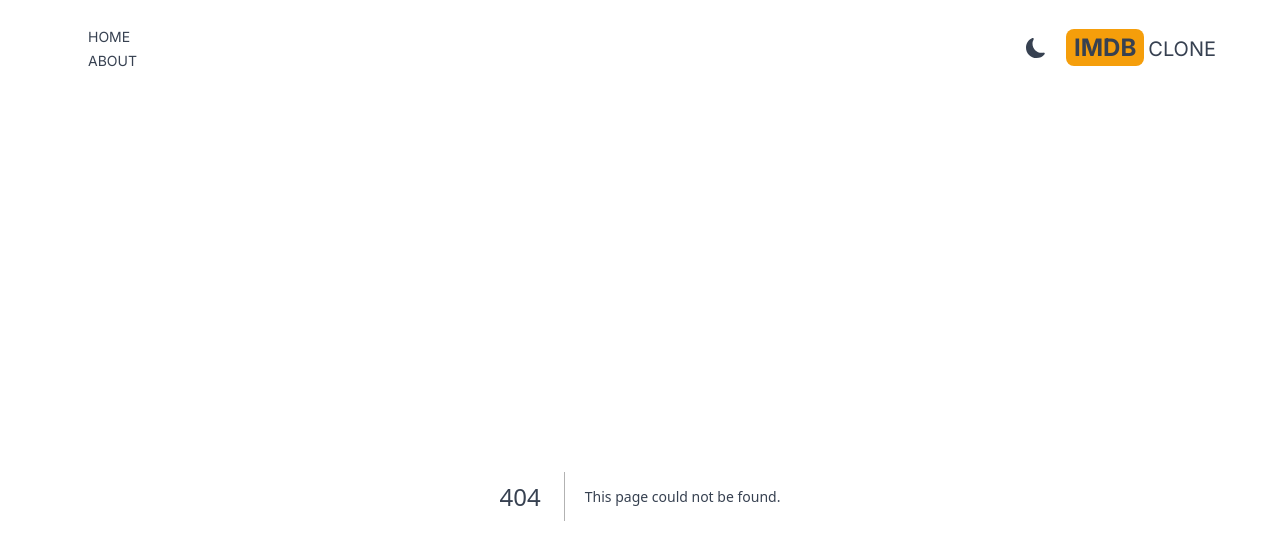
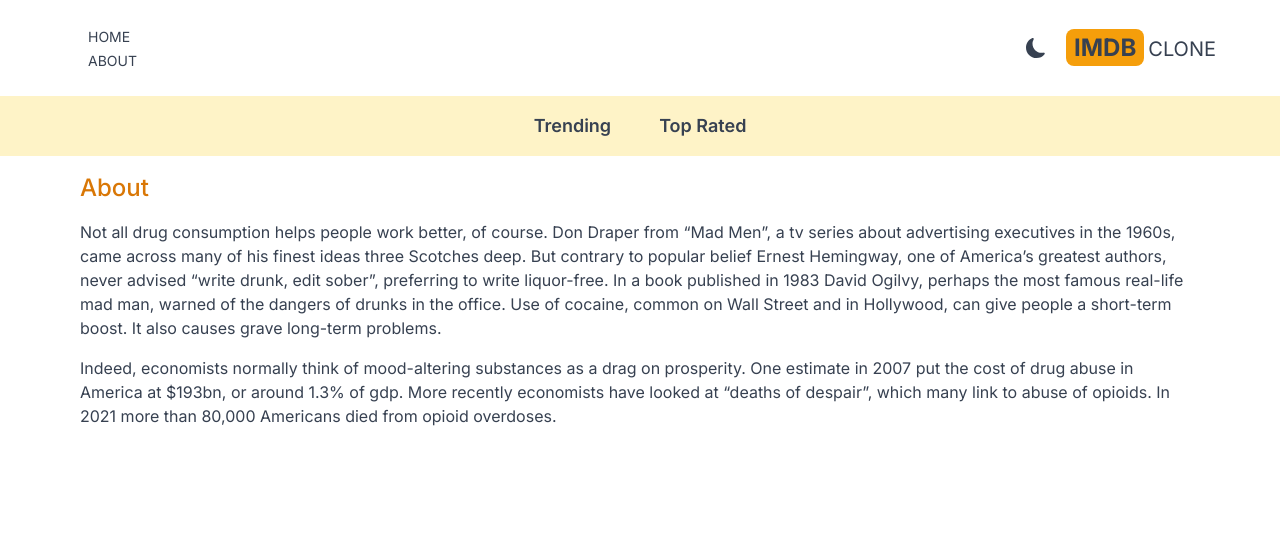
Before and after one commit to hwonkim-infra/IMDBClone, a Next.js app: page /about in a window 1280 px wide. Before the commit this address had no page. Shown: the top 560 px of the page. Built offline with nearby package versions, Linux system fonts and the light colour scheme.

Commit message:
fetch data from tmdb api in the homePage

```diff
--- /dev/null
+++ b/src/app/about/page.js
@@ -0,0 +1,13 @@
+import React from "react";
+
+export default function About() {
+  return (
+    <div className="max-w-6xl mx-auto space-y-4 p-4">
+      <h1 className="text-2xl font-medium text-amber-600">About</h1><p>
+
+      Not all drug consumption helps people work better, of course. Don Draper from “Mad Men”, a tv series about advertising executives in the 1960s, came across many of his finest ideas three Scotches deep. But contrary to popular belief Ernest Hemingway, one of America’s greatest authors, never advised “write drunk, edit sober”, preferring to write liquor-free. In a book published in 1983 David Ogilvy, perhaps the most famous real-life mad man, warned of the dangers of drunks in the office. Use of cocaine, common on Wall Street and in Hollywood, can give people a short-term boost. It also causes grave long-term problems.
+      </p>
+      <p>Indeed, economists normally think of mood-altering substances as a drag on prosperity. One estimate in 2007 put the cost of drug abuse in America at $193bn, or around 1.3% of gdp. More recently economists have looked at “deaths of despair”, which many link to abuse of opioids. In 2021 more than 80,000 Americans died from opioid overdoses.</p>
+    </div>
+  );
+}
--- a/src/app/layout.js
+++ b/src/app/layout.js
@@ -2,6 +2,7 @@ import Header from '@/components/Header'
 import './globals.css'
 import { Inter } from 'next/font/google'
 import Providers from './Providers'
+import Navbar from '@/components/Navbar'
 
 const inter = Inter({ subsets: ['latin'] })
 
@@ -19,6 +20,7 @@ export default function RootLayout({ children }) {
         <Providers>
 
       <Header />
+      <Navbar />
 
         {children}
         </Providers>
--- a/src/app/page.js
+++ b/src/app/page.js
@@ -1,8 +1,27 @@
-import Image from 'next/image'
+import Results from "@/components/Results";
+import Image from "next/image";
 
-export default function Home() {
-  return (
-    <h1 className='text-red-400'>HOME</h1>
+const API_KEY = process.env.API_KEY;
 
-  )
+export default async function Home({ searchParams }) {
+  const genre = searchParams.genre || "fetchTrending";
+
+  const res = await fetch(`https://api.themoviedb.org/3/${genre === "fetchTopRated" ? "movie/top_rated" : "trending/all/week" }?api_key=${API_KEY}&language=en-US$page=1`, {next: {revalidate: 10000}});
+
+  if (!res.ok) {
+    throw new Error("Failed to fetch data ");
+
+  }
+
+  const data = await res.json();
+
+  const results = data.results;
+
+
+
+  // console.log(results);
+
+  return <h1 className="text-red-400">
+    <Results results={results} />
+  </h1>;
 }
--- /dev/null
+++ b/src/components/Navbar.jsx
@@ -0,0 +1,11 @@
+import React from 'react'
+import NavbarItem from './NavbarItem'
+
+export default function Navbar() {
+  return (
+    <div className='flex justify-center dark:bg-gray-600 bg-amber-100 lg:text-lg p-4'>
+        <NavbarItem title="Trending" param="fetchTrending" />
+        <NavbarItem title="Top Rated" param="fetchTopRated" />
+    </div>
+  )
+}
--- /dev/null
+++ b/src/components/NavbarItem.jsx
@@ -0,0 +1,18 @@
+'use client';
+
+
+import Link from 'next/link'
+import React from 'react'
+import { useSearchParams } from 'next/navigation';
+
+ export default function NavbarItem({title, param}) {
+    const searchParams = useSearchParams();
+    const genre = searchParams.get('genre');
+
+   return (
+     <div>
+        <Link className={`m-4 hover:text-amber-600 font-semibold p-2 ${genre && genre === param && "underline underline-offset-8 decoration-4 decoration-amber-500 rounded-lg" }`} href={`/?genre=${param}`}>{title} </Link>
+        {/* <h1 className="">{title}</h1> */}
+     </div>
+   )
+ }
--- /dev/null
+++ b/src/components/Results.jsx
@@ -0,0 +1,13 @@
+import React, { Fragment } from 'react'
+
+export default function Results({results}) {
+  return (
+    <div>
+        {results.map((result) => (
+            <div key={result.id}>
+            {result.original_title}
+            </div>
+        ))}
+    </div>
+  )
+}
```
